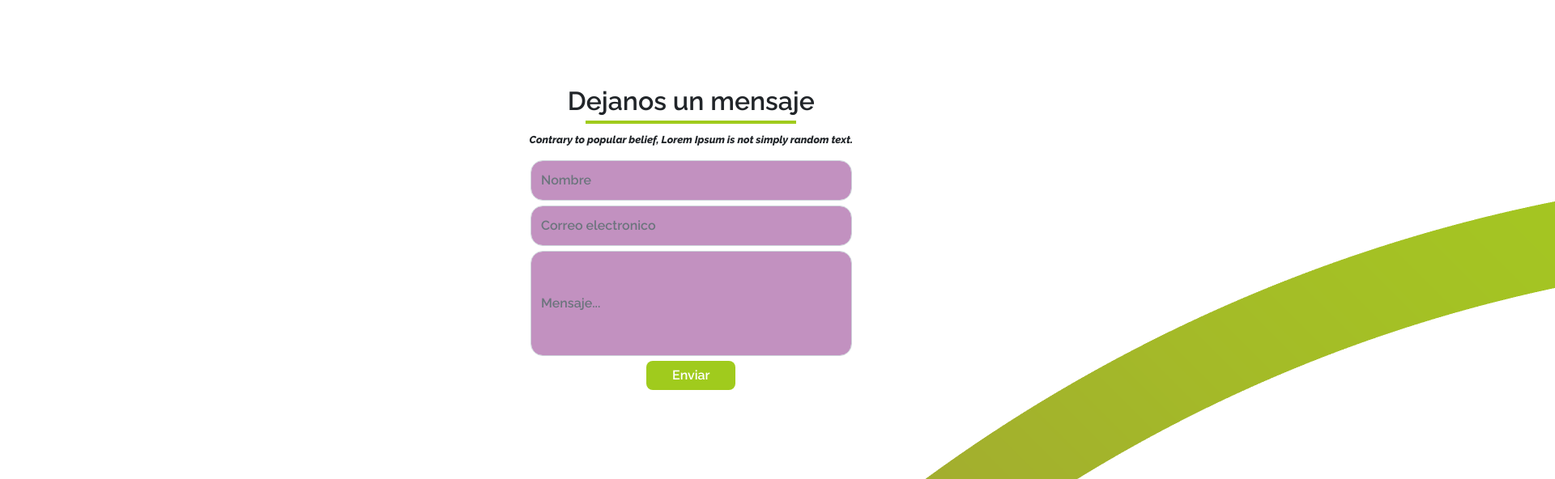
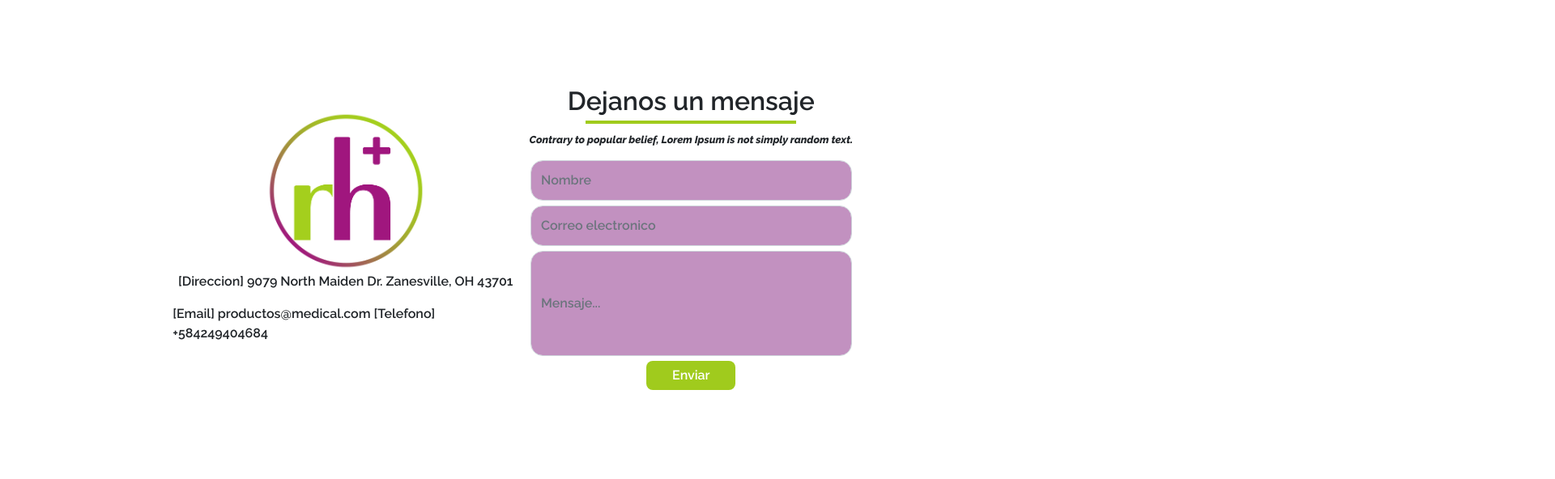
Before and after one commit to victordc7/rhmedical-angular, an Angular app: page /inicio in a window 1280 px wide. Shown: the part 1344-1936 px from the top of the page at 81% size, 1920 px wide, since content can reach past the window. After the commit the page ends 1896 px from the top, so only its background shows below. Built offline with nearby package versions, Linux system fonts and the light colour scheme.

Commit message:
Logo seccion 3

```diff
--- a/src/app/dashboard/section3/section3.component.css
+++ b/src/app/dashboard/section3/section3.component.css
@@ -38,3 +38,8 @@
     border-top: solid var(--primary) 4px;
     margin-top: -4px;
 }
+
+img {
+    width: 200px;
+    margin-top: 30px;
+}
--- a/src/app/dashboard/section3/section3.component.html
+++ b/src/app/dashboard/section3/section3.component.html
@@ -2,7 +2,11 @@
     <div class="justify-content-center row">
 
         <div class="col-12 col-md-4">
-            <img src="../../../assets/logoRedondoEstetica.png" alt="...">
+            <div class="justify-content-center row">
+                <img src="../../../assets/logoRedondoEstetica.png" alt="...">
+                <p class=adress>[Direccion] 9079 North Maiden Dr. Zanesville, OH 43701</p>
+                <p class=email>[Email] productos@medical.com [Telefono] +584249404684</p>
+            </div>
         </div>
         <div class="col-12 col-md-4">
                 <h2 class="text2">Dejanos un mensaje</h2>
```
Also changed, not shown: src/assets/logoRedondoEstetica.png.
